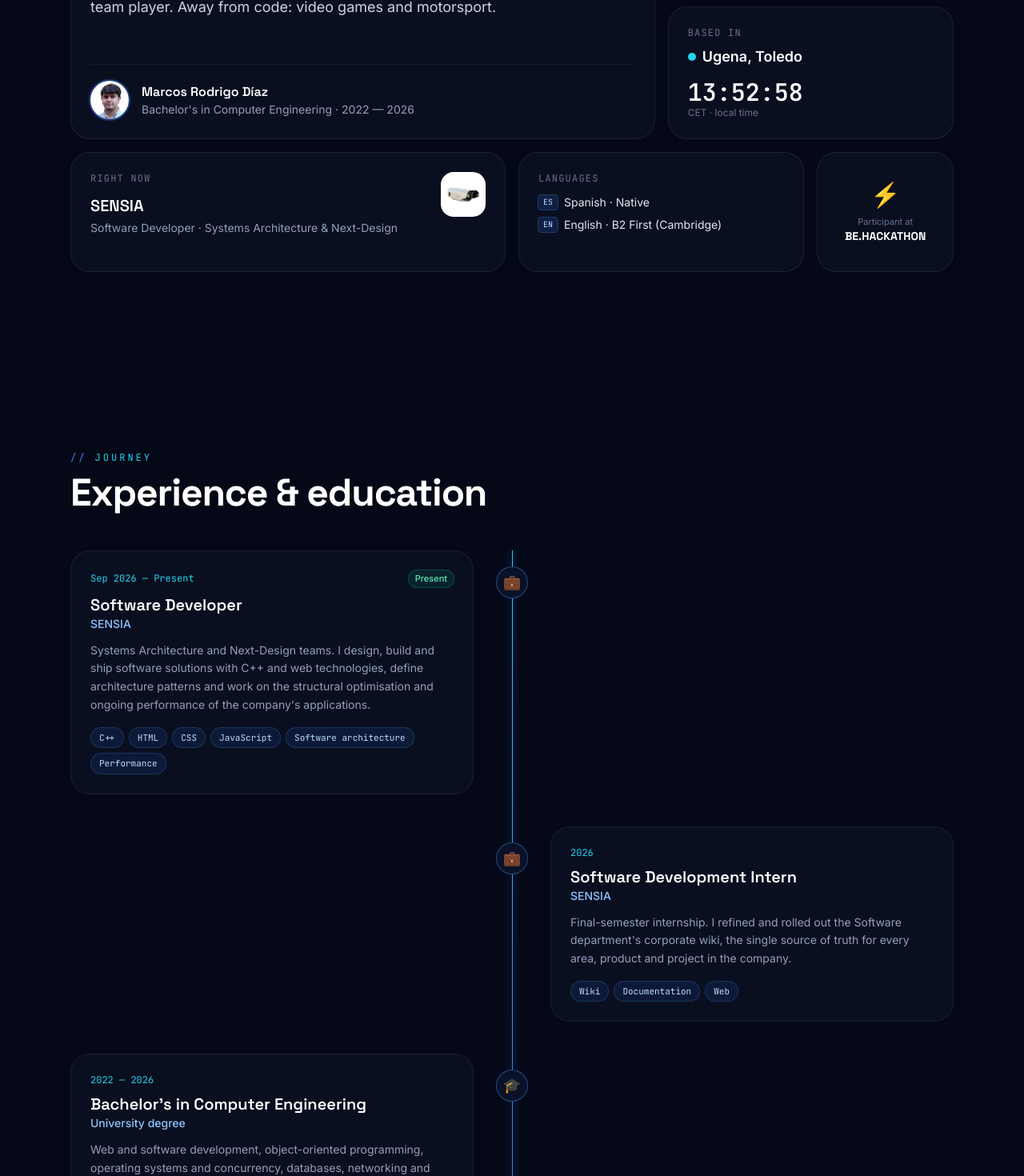
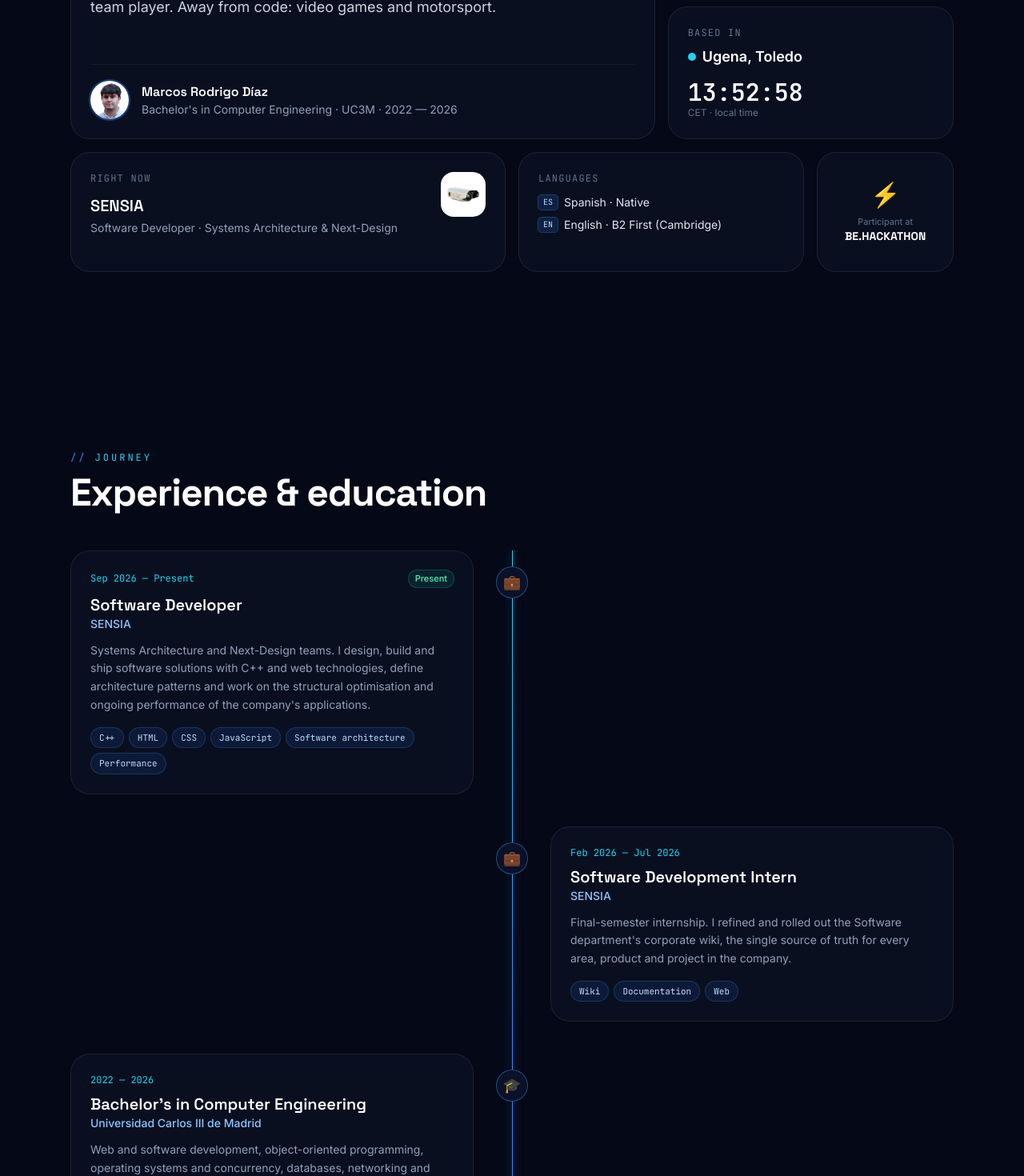
Before and after one commit to marcosrdiaz/marcosrdiaz.github.io, a React (Vite) app: page / in a window 1280 px wide. Shown: the part 1200-2670 px from the top of the page at 80% size. Built offline with nearby package versions, Linux system fonts and the light colour scheme.

Commit message:
Actualiza fechas de prácticas y universidad (UC3M)
Co-Authored-By: Claude Opus 5.5 <noreply@anthropic.com>

```diff
--- a/src/components/About.tsx
+++ b/src/components/About.tsx
@@ -45,7 +45,7 @@ export default function About() {
               <img src={profile.photo} alt="" className="h-12 w-12 rounded-full object-cover ring-2 ring-blue-500/40" />
               <div>
                 <p className="font-display font-semibold text-white">{profile.name}</p>
-                <p className="text-sm text-slate-400">{t(ui.about.degree)} · 2022 — 2026</p>
+                <p className="text-sm text-slate-400">{t(ui.about.degree)} · UC3M · 2022 — 2026</p>
               </div>
             </div>
           </div>
--- a/src/data.ts
+++ b/src/data.ts
@@ -142,7 +142,7 @@ export const experience: Experience[] = [
   {
     role: { es: 'Prácticas de desarrollo de software', en: 'Software Development Intern' },
     org: 'SENSIA',
-    period: { es: '2026', en: '2026' },
+    period: { es: 'Feb 2026 — Jul 2026', en: 'Feb 2026 — Jul 2026' },
     kind: 'work',
     desc: {
       es: 'Prácticas del segundo cuatrimestre. Perfeccioné e implanté la Wiki corporativa del departamento de Software, el punto central de información sobre todas las áreas, productos y proyectos de la empresa.',
@@ -152,7 +152,7 @@ export const experience: Experience[] = [
   },
   {
     role: { es: 'Grado en Ingeniería Informática', en: "Bachelor's in Computer Engineering" },
-    org: { es: 'Formación universitaria', en: 'University degree' },
+    org: 'Universidad Carlos III de Madrid',
     period: { es: '2022 — 2026', en: '2022 — 2026' },
     kind: 'edu',
     desc: {
```
